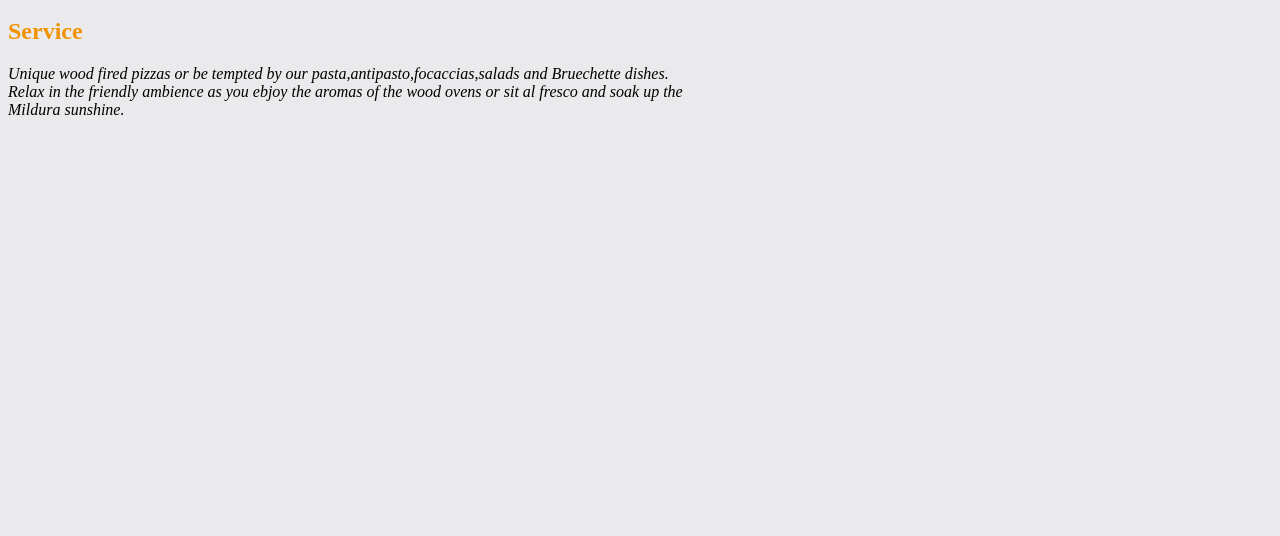
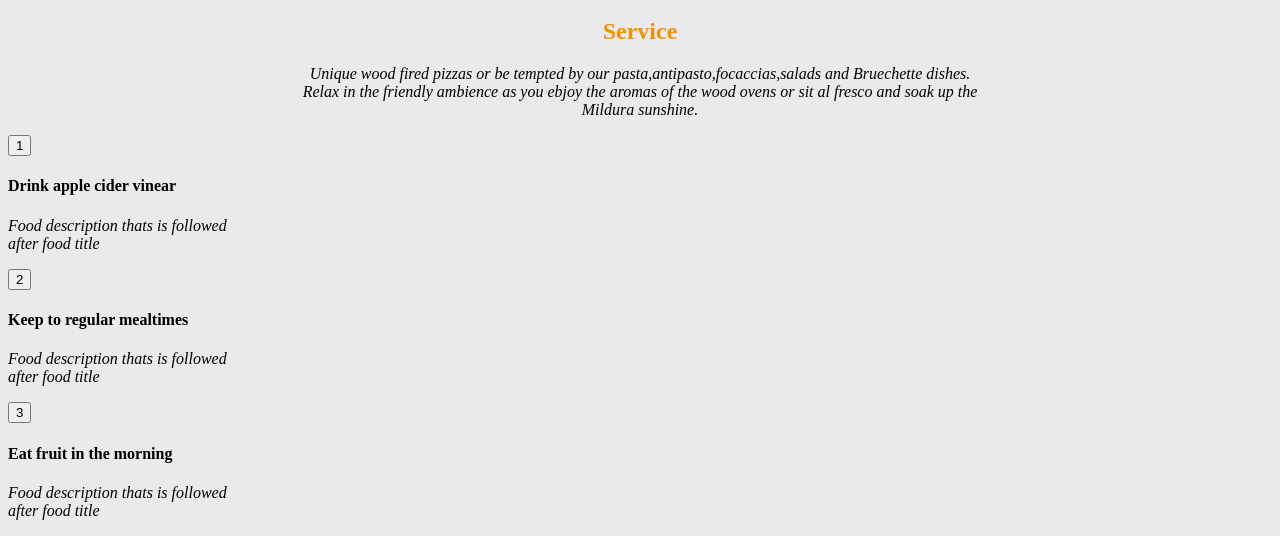
Before and after one commit to Bett-Collins/Independent-Project2, a plain HTML site: page index.html in a window 1280 px wide. Shown: the part 397-933 px from the top of the page. Before the commit the page ends 800 px from the top, so only its background shows below. Drawn offline with Linux system fonts and the light colour scheme.

Commit message:
it will add a div id Order with three containers

```diff
--- a/index.css
+++ b/index.css
@@ -60,3 +60,7 @@
   background-size: cover;
   height: 400px;
 }
+
+.service {
+  text-align: center;
+}
--- a/index.html
+++ b/index.html
@@ -40,3 +40,28 @@
     the friendly ambience as you ebjoy the aromas of the wood ovens or sit al fresco and soak up the<br>Mildura
     sunshine.</p>
   </div>
+
+
+
+
+  <div id="Order">
+
+    <div class="one">
+        <button class="BTN">1</button>
+        <h4>Drink apple cider vinear</h4>
+        <p style="font-style: italic;">Food description thats is followed<br>after food title</p>
+     </div>
+
+     <div class="one">
+           <button class="BTN">2</button>
+          <h4>Keep to regular mealtimes</h4>
+          <p style="font-style: italic;">Food description thats is followed<br>after food title</p>
+     </div>
+
+     <div class="one">
+          <button class="BTN">3</button>
+          <h4>Eat fruit in the morning</h4>
+          <p style="font-style: italic;">Food description thats is followed<br>after food title</p>
+     </div>
+ </div>
+ </div>
```
